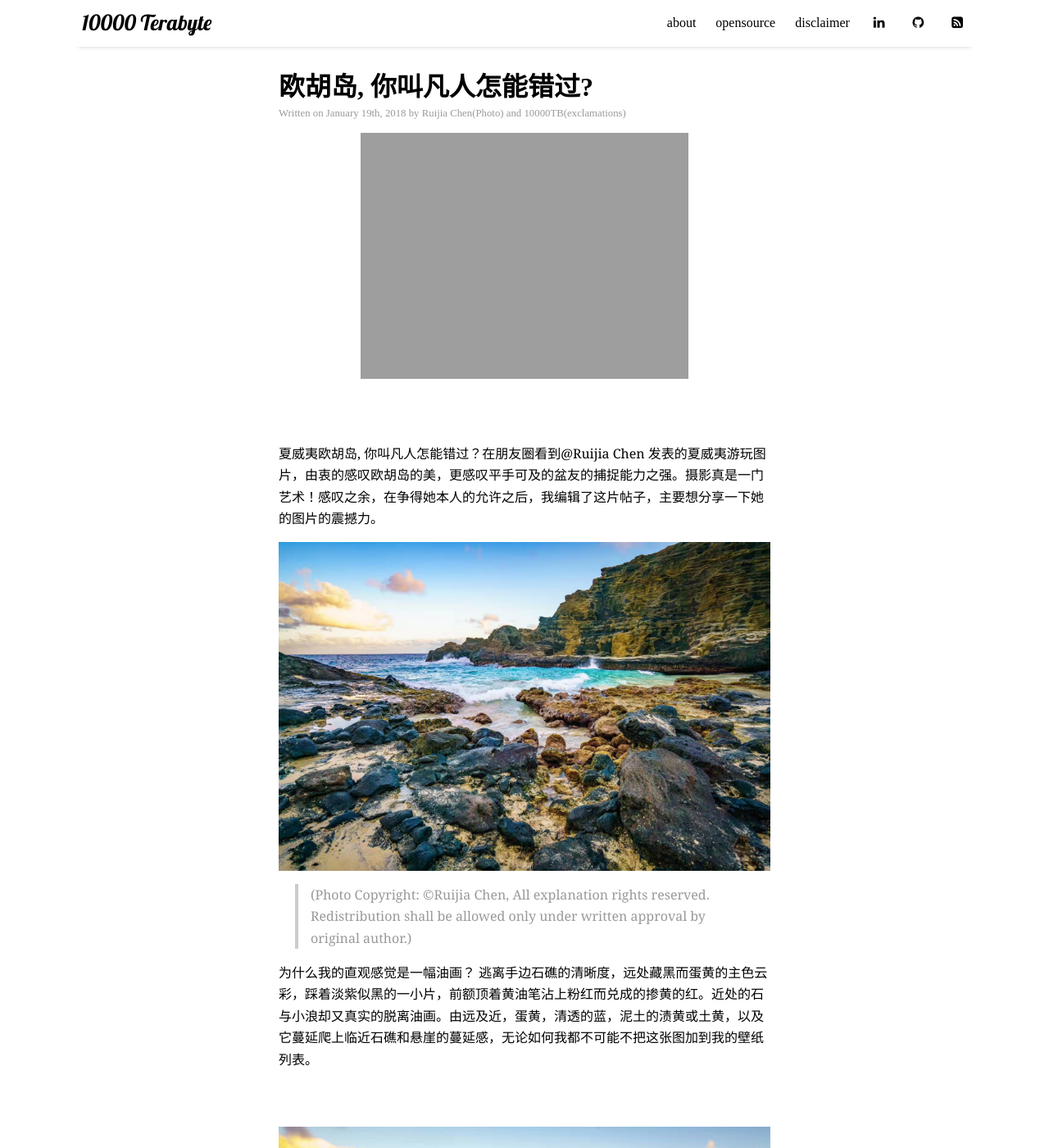
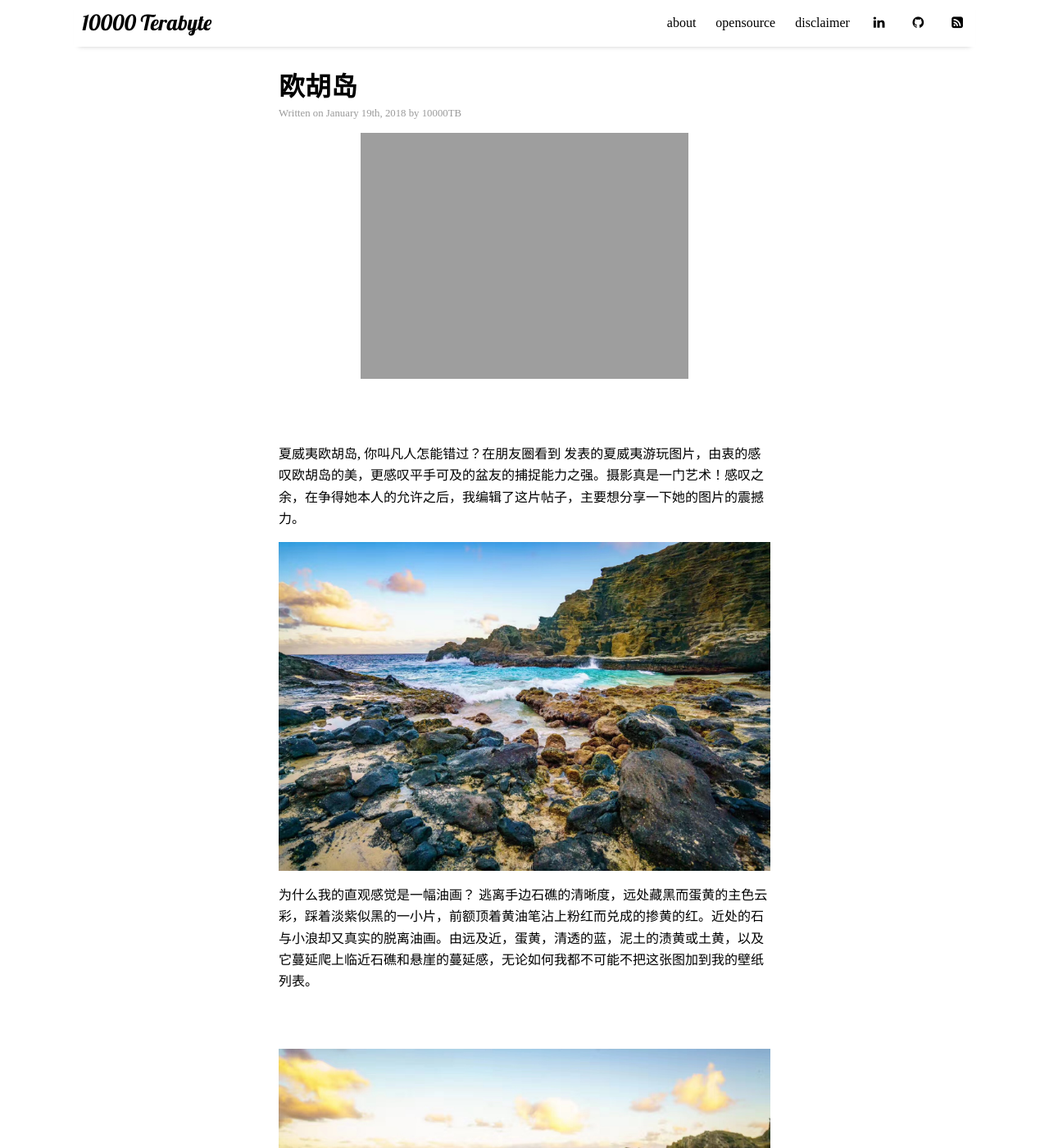
Before and after one commit to 10000TB/10000TB.github.io, a Jekyll site: the page built from _posts/2018-01-19-oahu-how-can-anyone-not-go-there-for-a-visis.md, in a window 1280 px wide and 1400 px high. Shown: the whole window at 82% size. Built offline with Jekyll 4.4.1, drawn with Linux system fonts in a browser that asks for light colours; nearby versions of some CDN libraries; some web fonts are replaced; comment, search, counter and statistics services are not loaded; some of the changed text lies outside the part shown.

Commit message:
[post] removed PII.

```diff
--- a/_posts/2018-01-19-oahu-how-can-anyone-not-go-there-for-a-visis.md
+++ b/_posts/2018-01-19-oahu-how-can-anyone-not-go-there-for-a-visis.md
@@ -1,30 +1,26 @@
 ---
 layout: "post"
-title: "欧胡岛, 你叫凡人怎能错过?"
+title: "欧胡岛"
 comments: true
 category: travel
 tags: [travel, oahu, photo]
-author: Ruijia Chen(Photo) and 10000TB(exclamations)
-image: Oahu-Photos-Preview-by-ruijia.png
+author: 10000TB
+image: Oahu-Photos-Preview.png
 ---
 
 <br/>
 <br/>
-夏威夷欧胡岛, 你叫凡人怎能错过？在朋友圈看到@Ruijia Chen 发表的夏威夷游玩图片，由衷的感叹欧胡岛的美，更感叹平手可及的盆友的捕捉能力之强。摄影真是一门艺术！感叹之余，在争得她本人的允许之后，我编辑了这片帖子，主要想分享一下她的图片的震撼力。
+夏威夷欧胡岛, 你叫凡人怎能错过？在朋友圈看到 发表的夏威夷游玩图片，由衷的感叹欧胡岛的美，更感叹平手可及的盆友的捕捉能力之强。摄影真是一门艺术！感叹之余，在争得她本人的允许之后，我编辑了这片帖子，主要想分享一下她的图片的震撼力。
 <br/>
 
-![oahu-ruijia-1](/assets/img/oahu-ruijia-1.jpeg)
-
->(Photo Copyright: ©Ruijia Chen, All explanation rights reserved. Redistribution shall be allowed only under written approval by original author.)
+![oahu-1](/assets/img/oahu-1.jpeg)
 
 为什么我的直观感觉是一幅油画？ 逃离手边石礁的清晰度，远处藏黑而蛋黄的主色云彩，踩着淡紫似黑的一小片，前额顶着黄油笔沾上粉红而兑成的掺黄的红。近处的石与小浪却又真实的脱离油画。由远及近，蛋黄，清透的蓝，泥土的渍黄或土黄，以及它蔓延爬上临近石礁和悬崖的蔓延感，无论如何我都不可能不把这张图加到我的壁纸列表。
 <br/>
 <br/>
 <br/>
 
-![oahu-ruijia-2](/assets/img/oahu-ruijia-2.jpeg)
-
->(Photo Copyright: ©Ruijia Chen, All explanation rights reserved. Redistribution shall be allowed only under written approval by original author.)
+![oahu-2](/assets/img/oahu-2.jpeg)
 
 我猜想，沿着第一幅图的足迹，走进海边，便可得到这张图。这幅以海为主题，同样的蛋黄云与石礁环绕。然而，海并未有逊色，脆清的海水至少吸引我把这幅图看了100遍。
 <br/>
@@ -32,21 +28,14 @@ image: Oahu-Photos-Preview-by-ruijia.png
 <br/>
 
 
-![oahu-ruijia-3](/assets/img/oahu-ruijia-3.jpeg)
-
->(Photo Copyright: ©Ruijia Chen, All explanation rights reserved. Redistribution shall be allowed only under written approval by original author.)
+![oahu-3](/assets/img/oahu-3.jpeg)
 
 这幅图的妙处在于：云天，拉伸的海，层叠的山构造扩大的视野感，然后由登至中途，回头捕捉到的过途石梯和尾随而上的人群完美的点缀。由近及远，将一切尽览无余。
 <br/>
 <br/>
 <br/>
 
-
-
-
-![oahu-ruijia-4](/assets/img/oahu-ruijia-4.jpeg)
-
->(Photo Copyright: ©Ruijia Chen, All explanation rights reserved. Redistribution shall be allowed only under written approval by original author.)
+![oahu-4](/assets/img/oahu-4.jpeg)
 
 相比于前两幅的仙，这幅多了许多人间烟火。角度选择的恰到好处，使得云好像是以22.5度角偏左而上。远处稠密的海景楼房，到近处盘山而栖的主体民舍，由白转绿，不致完美的土堆臃肿的占住近半的版面。最后的妙处是，低调美丽的海在左侧静静的守护，让仙仙的天空到人间有直观的过渡。
 <br/>
@@ -54,9 +43,7 @@ image: Oahu-Photos-Preview-by-ruijia.png
 <br/>
 
 
-![oahu-ruijia-5](/assets/img/oahu-ruijia-5.jpeg)
-
->(Photo Copyright: ©Ruijia Chen, All explanation rights reserved. Redistribution shall be allowed only under written approval by original author.)
+![oahu-5](/assets/img/oahu-5.jpeg)
 
 据我揣测，这幅图的的用意是表现人间与海的近：一株之隔。左边澈蓝的海是世界的一半，人间的公路与其只相隔一树。藏在角落上的的叠山在此之上增加构图的立体感，增添海岛风情。后镜里的椰子树交叉在仙境与人间的交合处，然而又笔直的指向蓝天和从右边打下来的自然明媚的海光，看似巧合的点亮整幅图。
 <br/>
@@ -65,9 +52,7 @@ image: Oahu-Photos-Preview-by-ruijia.png
 
 
 
-![oahu-ruijia-6](/assets/img/oahu-ruijia-6.jpeg)
-
->(Photo Copyright: ©Ruijia Chen, All explanation rights reserved. Redistribution shall be allowed only under written approval by original author.)
+![oahu-6](/assets/img/oahu-6.jpeg)
 
 这是山吗？为什么那么整齐？
 
@@ -75,11 +60,7 @@ image: Oahu-Photos-Preview-by-ruijia.png
 <br/>
 <br/>
 
-
-
-![oahu-ruijia-7](/assets/img/oahu-ruijia-7.jpeg)
-
->(Photo Copyright: ©Ruijia Chen, All explanation rights reserved. Redistribution shall be allowed only under written approval by original author.)
+![oahu-7](/assets/img/oahu-7.jpeg)
 
 又是一幅仙图。我的直观感觉：主角行至山腰，反观人间已经远去，恰巧额头上的云也给力地有些奇幻，所以拦着山腰切出了这张图。
 
@@ -88,27 +69,17 @@ image: Oahu-Photos-Preview-by-ruijia.png
 <br/>
 
 
-![oahu-ruijia-8](/assets/img/oahu-ruijia-8.jpeg)
-
->(Photo Copyright: ©Ruijia Chen, All explanation rights reserved. Redistribution shall be allowed only under written approval by original author.)
+![oahu-8](/assets/img/oahu-8.jpeg)
 
 <br/>
 <br/>
 <br/>
 
 
-![oahu-ruijia-9](/assets/img/oahu-ruijia-9.jpeg)
+![oahu-9](/assets/img/oahu-9.jpeg)
 
->(Photo Copyright: ©Ruijia Chen, All explanation rights reserved. Redistribution shall be allowed only under written approval by original author.)
 <br/>
 <br/>
-
-
-
-References:<br/>
-1. @Ruijia Chen (Photo Copyright: ©Ruijia Chen, All explanation rights reserved. Redistribution shall be allowed only under written approval by original author.)
-
-
 
 {% if page.comments %}
 {% include comment-plugin.html %}
```
Also changed, not shown: assets/img/oahu-1.jpeg (renamed from assets/img/oahu-ruijia-1.jpeg), assets/img/oahu-2.jpeg (renamed from assets/img/oahu-ruijia-2.jpeg), assets/img/oahu-3.jpeg (renamed from assets/img/oahu-ruijia-3.jpeg), assets/img/oahu-4.jpeg (renamed from assets/img/oahu-ruijia-4.jpeg), assets/img/oahu-5.jpeg (renamed from assets/img/oahu-ruijia-5.jpeg), assets/img/oahu-6.jpeg (renamed from assets/img/oahu-ruijia-6.jpeg), assets/img/oahu-7.jpeg (renamed from assets/img/oahu-ruijia-7.jpeg), 5 other files.
